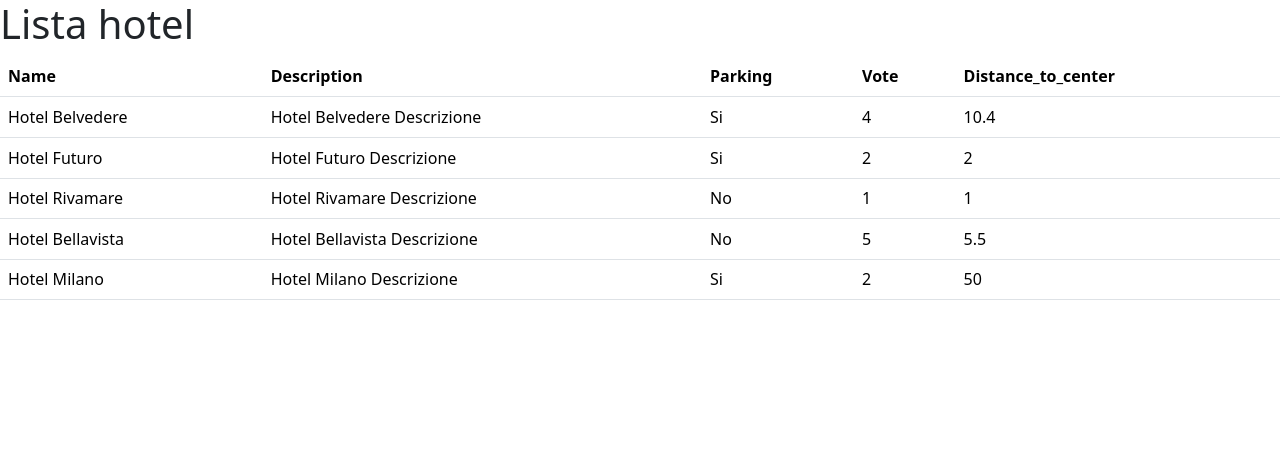
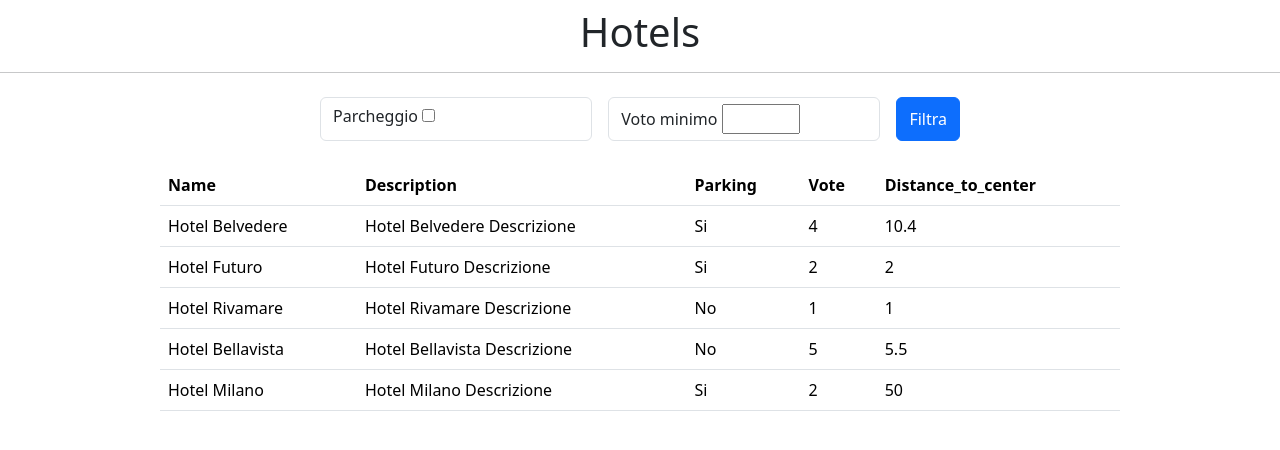
Before and after one commit to l-martinetti/php-hotel, a PHP site: page / in a window 1280 px wide. Shown: the top 450 px of the page. Run offline with PHP 8.4, Linux system fonts and the light colour scheme.

Commit message:
feat: add parking and minimum vote filters

```diff
--- a/index.php
+++ b/index.php
@@ -1,7 +1,6 @@
 <?php
 
 $hotels = [
-
     [
         'name' => 'Hotel Belvedere',
         'description' => 'Hotel Belvedere Descrizione',
@@ -37,8 +36,19 @@
         'vote' => 2,
         'distance_to_center' => 50
     ],
+];
 
-    ];
+$parking_requested = false;
+
+if (isset($_GET['parking']) && $_GET['parking'] == "on") {
+    $parking_requested = true;
+}
+
+$minimum_vote = 0;
+
+if(isset($_GET['minimum_vote']) && is_numeric($_GET['minimum_vote']) && $_GET['minimum_vote'] >= 0 && $_GET['minimum_vote'] <= 5){
+    $minimum_vote = (int)$_GET['minimum_vote'];
+}
 
 ?>
 <!DOCTYPE html>
@@ -55,42 +65,62 @@
 </head>
 <body>
 
-<h1>Lista hotel</h1>
+<h1 class='m-2 text-center'>Hotels</h1>
+<hr>
 
-<?php
+<!-- Form di filtraggio -->
+<form method="GET" class="w-50 mx-auto my-4 d-flex justify-content-between">
+    <div class="form-control">
+        <label for="parking">Parcheggio</label>
+        <input type="checkbox" id="parking" name="parking">
+    </div>
 
-?>
+    <div class="form-control mx-3">
+        <label for="minimum_vote">Voto minimo</label>
+        <input id="minimum_vote" name="minimum_vote" type="number" min="1" max="5">
+    </div>
 
-<table class="table">
+    <button type="submit" class="btn btn-primary">Filtra</button>
+</form>
+
+<!-- Tabella -->
+<table class="table w-75 mx-auto mt-4">
   <thead>
     <tr>
         <?php
-
         foreach($hotels[0] as $key => $value) {
-            $key = ucfirst($key);
-            echo "<th scope='col'>$key</th>";
+            echo "<th scope='col'>" . ucfirst($key) . "</th>";
         }
-
         ?>
     </tr>
   </thead>
   <tbody>
         <?php
+        foreach ($hotels as $hotel) {
 
-        foreach($hotels as $hotel){
+            // controllo parcheggio
+            if($parking_requested) {
+                if(!$hotel['parking'] ){
 
-            foreach($hotel as $key => $value){
+                    continue;
+                }
+            }
 
-                if ($key == 'parking' && $value == true){
-                    echo "<td>Si</td>";
-                } elseif ($key == 'parking' && $value == false) {
-                    echo "<td>No</td>";
+            // controllo voto
+            if($hotel['vote'] < $minimum_vote ){
+
+                continue;
+            }
+
+            echo "<tr>";
+            foreach ($hotel as $key => $value) {
+                if ($key == 'parking') {
+                    echo "<td>" . ($value ? 'Si' : 'No') . "</td>";
                 } else {
                     echo "<td>$value</td>";
                 }
             }
-
-           echo "<tr></tr>";
+            echo "</tr>";
         }
         ?>
   </tbody>
```
Lines whose indentation alone changed are shown as unchanged.
